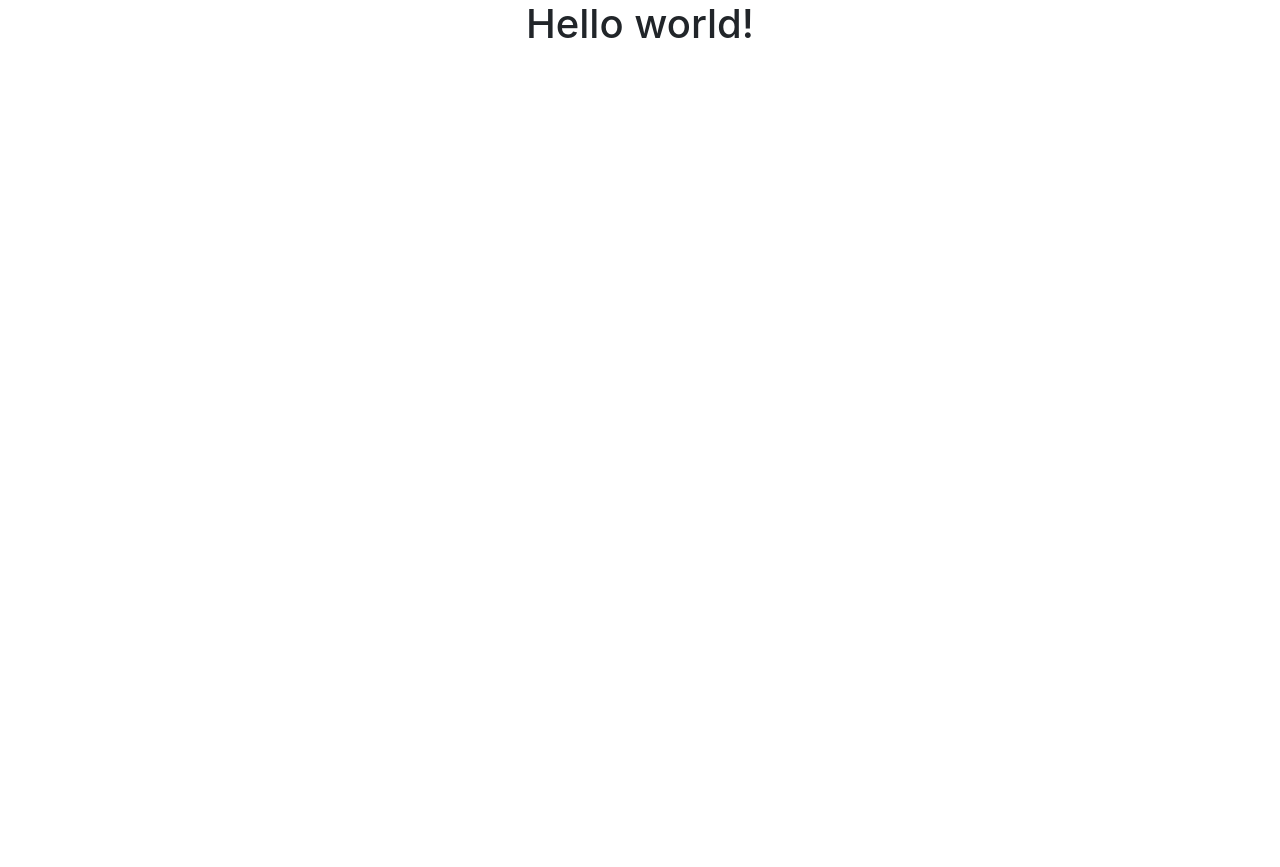
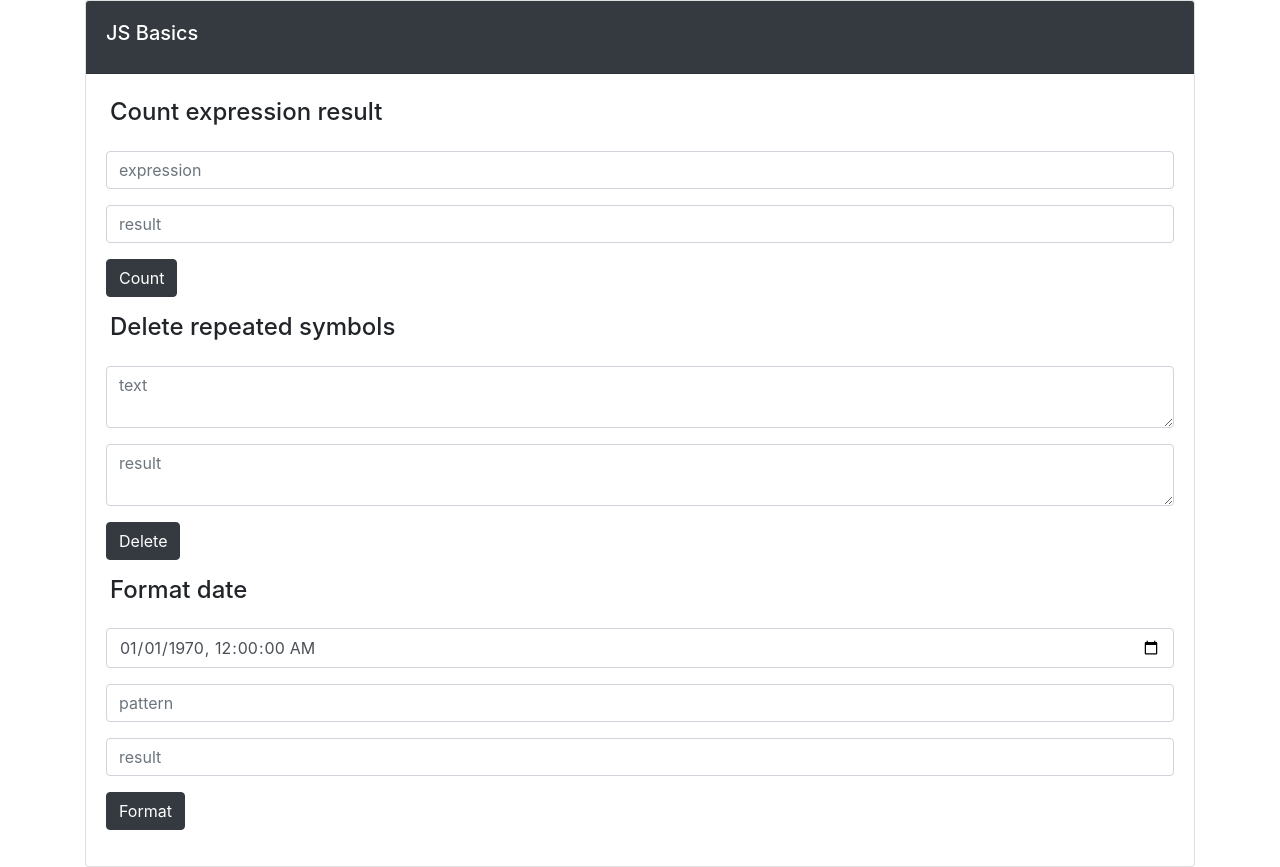
Before and after one commit to ongoni/js-task, a plain HTML site: page index.html in a window 1280 px wide. Before the commit the page ends 800 px from the top, so only its background shows below. Drawn offline with nearby package versions, Linux system fonts and the light colour scheme.

Commit message:
whole task commit

```diff
--- a/index.html
+++ b/index.html
@@ -8,6 +8,86 @@
   <title>JS task</title>
 </head>
 <body>
-<h1 class="text-center">Hello world!</h1>
+<div class="wrapper">
+  <div class="content container">
+    <div class="card">
+      <div class="card-header navbar-dark bg-dark">
+        <h3 class="navbar-brand">JS Basics</h3>
+      </div>
+      <div class="card-body">
+
+        <form role="form">
+          <h4 class="m-1 mb-4">Count expression result</h4>
+          <div class="form-group row">
+            <div class="col-12">
+              <input type="text" class="form-control" id="expression-input" placeholder="expression">
+            </div>
+          </div>
+          <div class="form-group row">
+            <div class="col-12">
+              <input type="text" class="form-control" id="expression-result" placeholder="result">
+            </div>
+          </div>
+          <div class="form-group">
+            <button type="button" class="btn btn-dark" onclick="setExpressionResult()">Count</button>
+          </div>
+        </form>
+
+        <form role="form">
+          <h4 class="m-1 mb-4">Delete repeated symbols</h4>
+          <div class="form-group row">
+            <div class="col-12">
+              <textarea type="text" class="form-control" id="text-input" placeholder="text"></textarea>
+            </div>
+          </div>
+          <div class="form-group row">
+            <div class="col-12">
+              <textarea type="text" class="form-control" id="delete-result" placeholder="result"></textarea>
+            </div>
+          </div>
+          <div class="form-group">
+            <button type="button" class="btn btn-dark" onclick="setDeleteResult()">Delete</button>
+          </div>
+        </form>
+
+        <form role="form">
+          <h4 class="m-1 mb-4">Format date</h4>
+          <div class="form-group row">
+            <div class="col-12">
+              <input type="datetime-local" class="form-control" value="1970-01-01T00:00:00" step="1" id="datetime-local-input" title="date and time">
+            </div>
+          </div>
+          <div class="form-group row">
+            <div class="col-12">
+              <input type="text" class="form-control" id="pattern-input" placeholder="pattern">
+            </div>
+          </div>
+          <div class="form-group row">
+            <div class="col-12">
+              <input type="text" class="form-control" id="datetime-result" placeholder="result">
+            </div>
+          </div>
+          <div class="form-group">
+            <button type="button" class="btn btn-dark" onclick="setFormatDateResult()">Format</button>
+          </div>
+        </form>
+      </div>
+    </div>
+  </div>
+</div>
+
+<script src="js/parseExpression.js"></script>
+<script src="js/deleteRepeatedSymbols.js"></script>
+<script src="js/formatDate.js"></script>
+
+<script src="https://code.jquery.com/jquery-3.3.1.slim.min.js"
+        integrity="sha384-q8i/X+965DzO0rT7abK41JStQIAqVgRVzpbzo5smXKp4YfRvH+8abtTE1Pi6jizo" crossorigin="anonymous">
+</script>
+<script src="https://cdnjs.cloudflare.com/ajax/libs/popper.js/1.14.3/umd/popper.min.js"
+        integrity="sha384-ZMP7rVo3mIykV+2+9J3UJ46jBk0WLaUAdn689aCwoqbBJiSnjAK/l8WvCWPIPm49" crossorigin="anonymous">
+</script>
+<script src="https://stackpath.bootstrapcdn.com/bootstrap/4.1.1/js/bootstrap.min.js"
+        integrity="sha384-smHYKdLADwkXOn1EmN1qk/HfnUcbVRZyYmZ4qpPea6sjB/pTJ0euyQp0Mk8ck+5T" crossorigin="anonymous">
+</script>
 </body>
 </html>
--- /dev/null
+++ b/js/deleteRepeatedSymbols.js
@@ -0,0 +1,25 @@
+function setDeleteResult() {
+    let text = document.getElementById("text-input").value;
+    let matches = text.match(/[^!.?,;: ]+/gi);
+
+    if (!matches) return;
+
+    let firstWord = matches[0];
+    let found = false;
+    for (let i = 0; i < firstWord.length; i++) {
+        for (let j = 1; j < matches.length; j++) {
+            if (!~matches[j].indexOf(firstWord[i])) {
+                found = false;
+                break
+            }
+
+            found = true
+        }
+
+        if (!found) continue;
+
+        text = text.replace(new RegExp(firstWord[i], "gi"), "")
+    }
+
+    document.getElementById("delete-result").value = text
+}
--- /dev/null
+++ b/js/formatDate.js
@@ -0,0 +1,36 @@
+function setFormatDateResult() {
+    let date = new Date(document.getElementById("datetime-local-input").value);
+    let pattern = document.getElementById("pattern-input").value;
+
+    pattern = pattern.replace(/yyyy/g, date.getFullYear());
+    pattern = pattern.replace(/yy/g, date.getFullYear() % 100 >= 10 ?
+        date.getFullYear() % 100 : "0" + date.getFullYear() % 100);
+    pattern = pattern.replace(/MMMM/g, date.toLocaleString("en-us", { month: "long"} ));
+    pattern = pattern.replace(/MMM/g, date.toLocaleString("en-us", { month: "short" }));
+    pattern = pattern.replace(/MM/g, date.getMonth() + 1 >= 10 ? date.getMonth() + 1 : "0" + (date.getMonth() + 1));
+    pattern = pattern.replace(/M/g, date.getMonth() + 1);
+    pattern = pattern.replace(/dd/g, date.getDate() >= 10 ? date.getDate() : "0" + date.getDate());
+    pattern = pattern.replace(/d/g, date.getDate());
+    pattern = pattern.replace(/HH/g, date.getHours() >= 10 ? date.getHours() : "0" + date.getHours());
+    pattern = pattern.replace(/H/g, date.getHours());
+    pattern = pattern.replace(/hh/g, getMeridiumHours(date.getHours(), true));
+    pattern = pattern.replace(/h/g, getMeridiumHours(date.getHours(), false));
+    pattern = pattern.replace(/mm/g, date.getMinutes() >= 10 ? date.getMinutes() : "0" + date.getMinutes());
+    pattern = pattern.replace(/m/g, date.getMinutes());
+    pattern = pattern.replace(/ss/g, date.getSeconds() >= 10 ? date.getSeconds() : "0" + date.getSeconds());
+    pattern = pattern.replace(/s/g, date.getSeconds());
+
+    document.getElementById("datetime-result").value = pattern
+}
+
+function getMeridiumHours(hours, zero) {
+    if (hours >= 0 && hours <= 9) {
+        return zero ? "0" + hours : hours
+    }
+    if (hours >= 10 && hours < 12 || hours >= 22 && hours <= 24 || hours === 12) {
+        return hours
+    }
+    if (hours >= 13 && hours <= 21) {
+        return zero ? "0" + hours % 12 : hours % 12
+    }
+}
--- /dev/null
+++ b/js/parseExpression.js
@@ -0,0 +1,42 @@
+function setExpressionResult() {
+    let matches = document
+        .getElementById("expression-input")
+        .value
+        .match(/\d+(\.\d+)?|([+\-*\/=])/g);
+
+    if (!matches || !checkMatches(matches)) {
+        alert("incorrect expression");
+        return;
+    }
+
+    let operations = {
+        "+" : function (x, y) { return x + y },
+        "-" : function (x, y) { return x - y },
+        "*" : function (x, y) { return x * y },
+        "/" : function (x, y) { return y !== 0 ? x / y : 0}
+    };
+
+    let result = matches[0];
+    for (let i = 1; i + 2 < matches.length; i += 2) {
+        result = operations[matches[i]](Number(result), Number(matches[i + 1]))
+    }
+
+    document.getElementById("expression-result").value = result
+}
+
+function checkMatches(matches) {
+    if (matches.filter(function (x) { return x === "=" }).length !== 1 && matches[matches.lastIndex] !== "=") {
+        return false
+    }
+
+    for (let i = 0; i < matches.length; i++) {
+        if (i % 2 === 0 && isNaN(matches[i])) {
+            return false
+        }
+        if (i % 2 === 1 && !isNaN(matches[i])) {
+            return false
+        }
+    }
+
+    return true
+}
```
